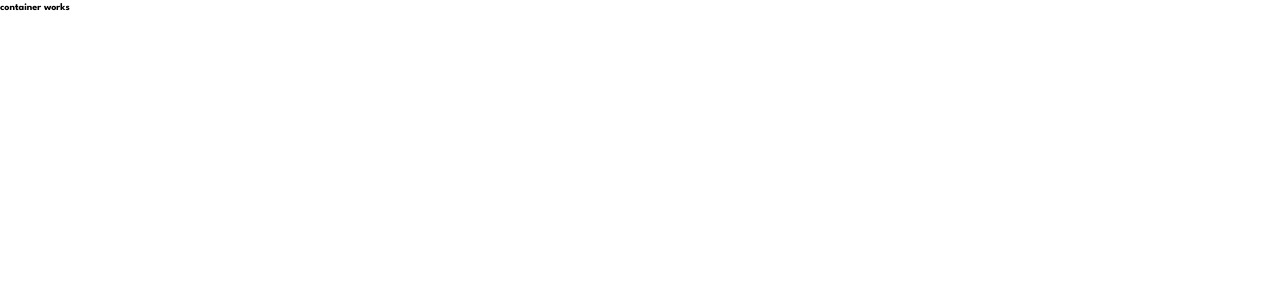
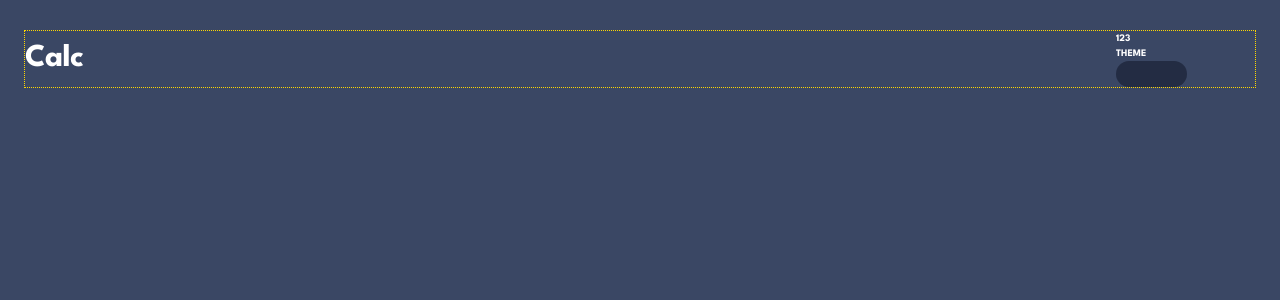
Before and after one commit to DJaye33/funky-calculator, an Angular app: page / in a window 1280 px wide. Shown: the top 300 px of the page. Built offline with nearby package versions, Linux system fonts and the light colour scheme.

Commit message:
add container main header components

```diff
--- /dev/null
+++ b/src/app/calculator/header/header.component.css
@@ -0,0 +1,11 @@
+header {
+  display: flex;
+  justify-content: space-between;
+  align-items: center;
+  color: var(--text-common-white);
+}
+
+h2 {
+  font-size: 3.2rem;
+  letter-spacing: -0.533px;
+}
--- /dev/null
+++ b/src/app/calculator/header/header.component.html
@@ -0,0 +1,4 @@
+<header>
+  <h2>Calc</h2>
+  <app-theme-toggler></app-theme-toggler>
+</header>
--- /dev/null
+++ b/src/app/calculator/theme-toggler/theme-toggler.component.css
@@ -0,0 +1,13 @@
+.theme-toggler {
+  width: 13.9rem;
+}
+
+.toggler {
+}
+
+.keypad {
+  height: 2.6rem;
+  width: 7.1rem;
+  background-color: var(--toggle-keypad-bg-1);
+  border-radius: 1.3rem;
+}
--- /dev/null
+++ b/src/app/calculator/theme-toggler/theme-toggler.component.html
@@ -0,0 +1,13 @@
+<div class="theme-toggler">
+  <div class="options">
+    <span class="option">1</span>
+    <span class="option">2</span>
+    <span class="option">3</span>
+  </div>
+  <div class="toggler">
+    <p>THEME</p>
+    <div class="keypad">
+      <div class="toggle"></div>
+    </div>
+  </div>
+</div>
--- a/src/app/container/container.component.css
+++ b/src/app/container/container.component.css
@@ -1,3 +1,12 @@
-/* .background {
-    background-color: ;
-} */
+#container {
+  height: 100%;
+  padding: 3rem 2.4rem;
+}
+
+.theme--original {
+  background-color: var(--main-bg-1);
+}
+
+main {
+  border: 1px dotted gold;
+}
--- a/src/app/container/container.component.html
+++ b/src/app/container/container.component.html
@@ -1,3 +1,5 @@
-<section class="background">
-  <p>container works</p>
-</section>
+<div class="theme--original" id="container">
+  <main class="main">
+    <app-header></app-header>
+  </main>
+</div>
--- a/src/styles.css
+++ b/src/styles.css
@@ -19,43 +19,45 @@
   /* Key Colors */
 
   /* Theme Original */
-  --key-bg: hsl(225, 21%, 49%);
-  --key-shadow: hsl(224, 28%, 35%);
-  --key-bg-toggle: hsl(6, 63%, 50%);
-  --key-shadow-2: hsl(6, 70%, 34%);
-  --key-bg-2: hsl(30, 25%, 89%);
-  --key-shadow-3: hsl(28, 16%, 65%);
+  --key-original-theme-bg: hsl(225, 21%, 49%);
+  --key-original-theme-shadow: hsl(224, 28%, 35%);
+  --key-original-theme-bg-toggle: hsl(6, 63%, 50%);
+  --key-original-theme-shadow-2: hsl(6, 70%, 34%);
+  --key-original-theme-bg-2: hsl(30, 25%, 89%);
+  --key-original-theme-shadow-3: hsl(28, 16%, 65%);
 
   /* Theme Ice */
-  --key-bg: hsl(185, 42%, 37%);
-  --key-shadow: hsl(185, 58%, 25%);
-  --key-bg-toggle: hsl(25, 98%, 40%);
-  --key-shadow-2: hsl(25, 99%, 27%);
-  --key-bg-2: hsl(45, 7%, 89%);
-  --key-shadow-3: hsl(35, 11%, 61%);
+  --key-ice-theme-bg: hsl(185, 42%, 37%);
+  --key-ice-theme-shadow: hsl(185, 58%, 25%);
+  --key-ice-theme-bg-toggle: hsl(25, 98%, 40%);
+  --key-ice-theme-shadow-2: hsl(25, 99%, 27%);
+  --key-ice-theme-bg-2: hsl(45, 7%, 89%);
+  --key-ice-theme-shadow-3: hsl(35, 11%, 61%);
 
   /* Theme Neon */
-  --key-bg: hsl(281, 89%, 26%);
-  --key-shadow: hsl(285, 91%, 52%);
-  --key-bg-toggle: hsl(176, 100%, 44%);
-  --key-shadow-2: hsl(177, 92%, 70%);
-  --key-bg-2: hsl(268, 47%, 21%);
-  --key-shadow-3: hsl(290, 70%, 36%);
+  --key-neon-theme-bg: hsl(281, 89%, 26%);
+  --key-neon-theme-shadow: hsl(285, 91%, 52%);
+  --key-neon-theme-bg-toggle: hsl(176, 100%, 44%);
+  --key-neon-theme-shadow-2: hsl(177, 92%, 70%);
+  --key-neon-theme-bg-2: hsl(268, 47%, 21%);
+  --key-neon-theme-shadow-3: hsl(290, 70%, 36%);
 
   /* Text Colors */
 
+  /* Common */
+  --text-common-white: #fff;
   /* Theme Original */
-  --text-1: hsl(30, 25%, 89%);
-  --text-2: hsl(28, 16%, 65%);
+  --text-origianl-theme-1: hsl(30, 25%, 89%);
+  --text-origianl-theme-2: hsl(28, 16%, 65%);
 
   /* Theme Ice */
-  --text-1: hsl(60, 10%, 19%);
-  --text-2: hsl(0, 0%, 100%);
+  --text-ice-theme-1: hsl(60, 10%, 19%);
+  --text-ice-theme-2: hsl(0, 0%, 100%);
 
   /* Theme Neon */
-  --text-1: hsl(52, 100%, 62%);
-  --text-2: hsl(198, 20%, 13%);
-  --text-3: hsl(0, 0%, 100%);
+  --text-neon-theme-1: hsl(52, 100%, 62%);
+  --text-neon-theme-2: hsl(198, 20%, 13%);
+  --text-neon-theme-3: hsl(0, 0%, 100%);
 }
 
 /* TODO: Font size (numbers): 3.2rem */
```
Also changed, not shown: src/app/app.module.ts (+5 -9 lines), src/app/calculator/calculator.module.ts (added, +11 -0 lines), src/app/calculator/header/header.component.ts (added, +10 -0 lines), src/app/calculator/theme-toggler/theme-toggler.component.ts (added, +10 -0 lines), src/app/theme.service.ts (added, +8 -0 lines).
